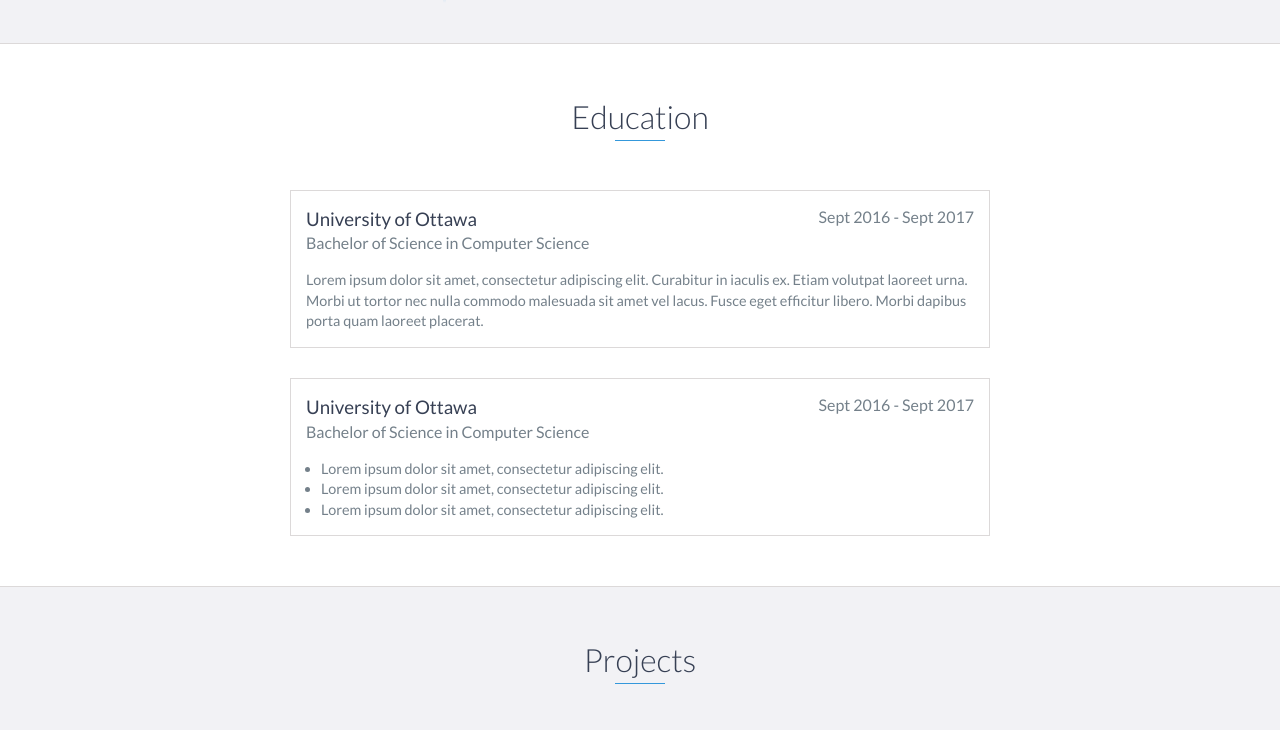
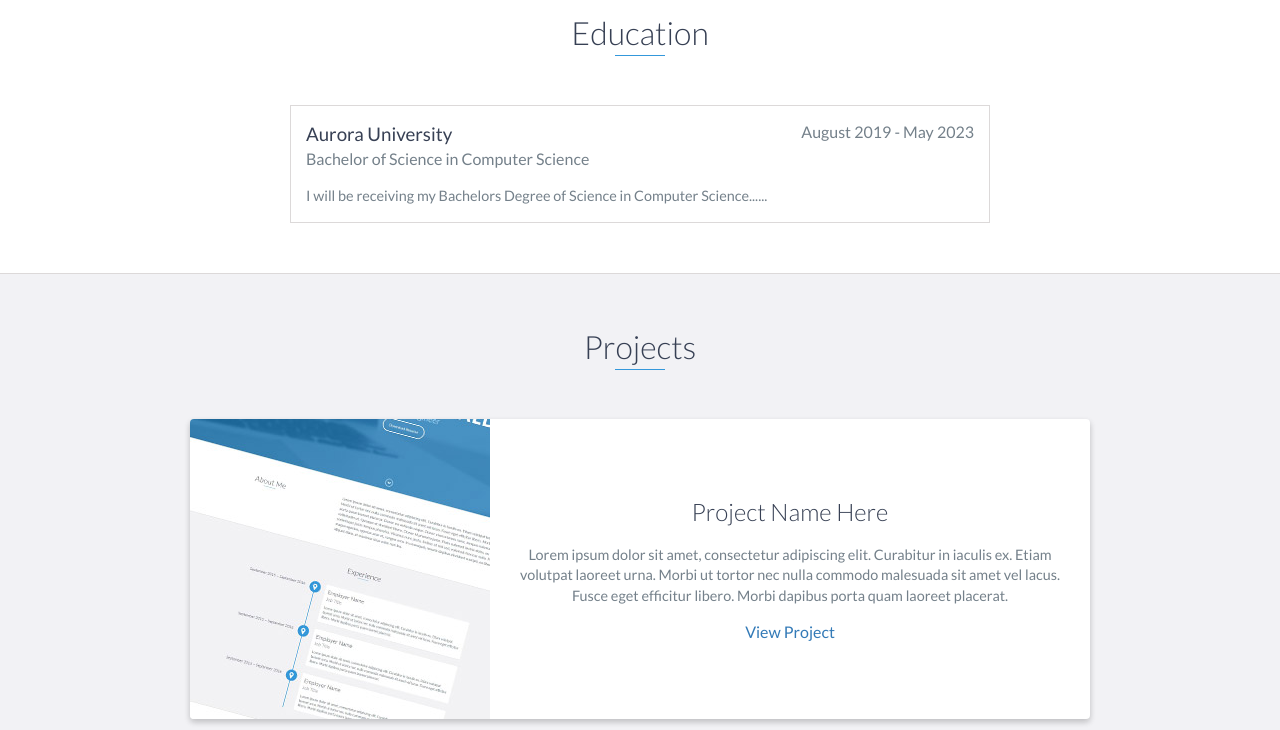
Before and after one commit to amagana06/amagana06.github.io, a website: page index.html in a window 1280 px wide. Shown: the part 1875-2605 px from the top of the page. Drawn offline with nearby package versions, Linux system fonts and the light colour scheme.

Commit message:
update index.html
adding changes

```diff
--- a/index.html
+++ b/index.html
@@ -73,9 +73,8 @@
                 </div>
                 <div class="col-md-8">
                     <p>
-                        Lorem ipsum dolor sit amet, consectetur adipiscing elit. Curabitur in iaculis ex. Etiam volutpat laoreet urna. Morbi ut tortor nec nulla commodo malesuada sit amet vel lacus. Fusce eget efficitur libero. Morbi dapibus porta quam laoreet placerat. Donec
-                        eu vehicula neque. Donec viverra lorem nunc, tempus euismod eros sollicitudin ut. Quisque et tincidunt libero. Donec id pharetra justo. Proin euismod lacinia dolor, eu scelerisque justo tempus pharetra. Vivamus nunc justo, finibus
-                        ut nisl sed, euismod rhoncus nulla. Proin sed magna egestas, egestas ante et, congue eros. In consequat, mauris dapibus tincidunt suscipit, ex libero aliquet diam, at maximus risus enim non leo.
+                        I am currently a senior at Aurora University pursuing my Bachelors Degree of Science in Computer Science.
+                        My expected graduation date is May 2023.
                     </p>
                 </div>
             </div>
@@ -116,32 +115,15 @@
     <div id="education">
         <h2 class="heading">Education</h2>
         <div class="education-block">
-            <h3>University of Ottawa</h3>
-            <span class="education-date">Sept 2016 - Sept 2017</span>
+            <h3>Aurora University</h3>
+            <span class="education-date">August 2019 - May 2023</span>
             <h4>Bachelor of Science in Computer Science</h4>
             <p>
-                Lorem ipsum dolor sit amet, consectetur adipiscing elit. Curabitur in iaculis ex. Etiam volutpat laoreet urna. Morbi ut tortor nec nulla commodo malesuada sit amet vel lacus. Fusce eget efficitur libero. Morbi dapibus porta quam laoreet placerat.
+                I will be receiving my Bachelors Degree of Science in Computer Science......
             </p>
         </div>
         <!-- End .education-block -->
 
-        <div class="education-block">
-            <h3>University of Ottawa</h3>
-            <span class="education-date">Sept 2016 - Sept 2017</span>
-            <h4>Bachelor of Science in Computer Science</h4>
-            <ul>
-                <li>
-                    Lorem ipsum dolor sit amet, consectetur adipiscing elit.
-                </li>
-                <li>
-                    Lorem ipsum dolor sit amet, consectetur adipiscing elit.
-                </li>
-                <li>
-                    Lorem ipsum dolor sit amet, consectetur adipiscing elit.
-                </li>
-            </ul>
-        </div>
-        <!-- End .education-block -->
     </div>
     <!-- End #education -->
 
```
